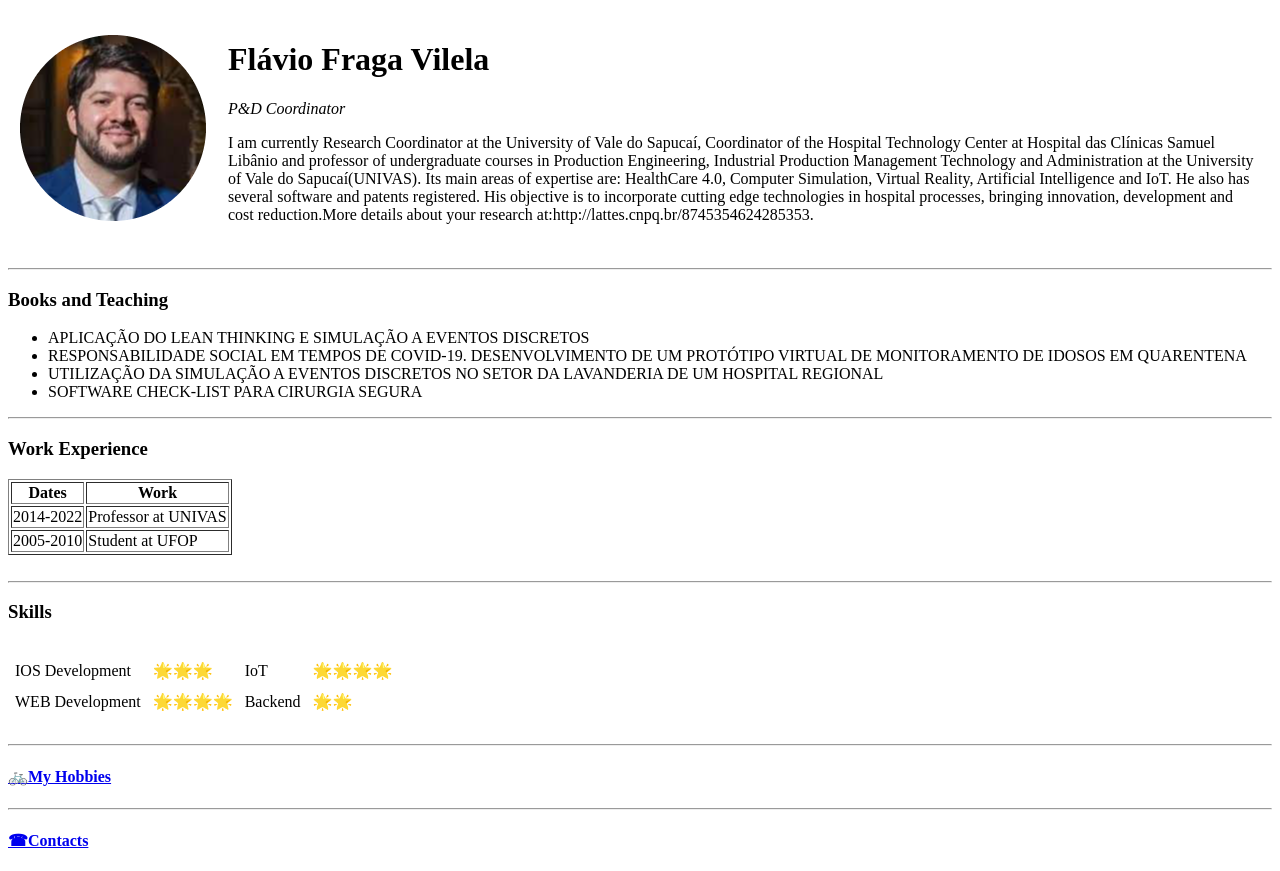
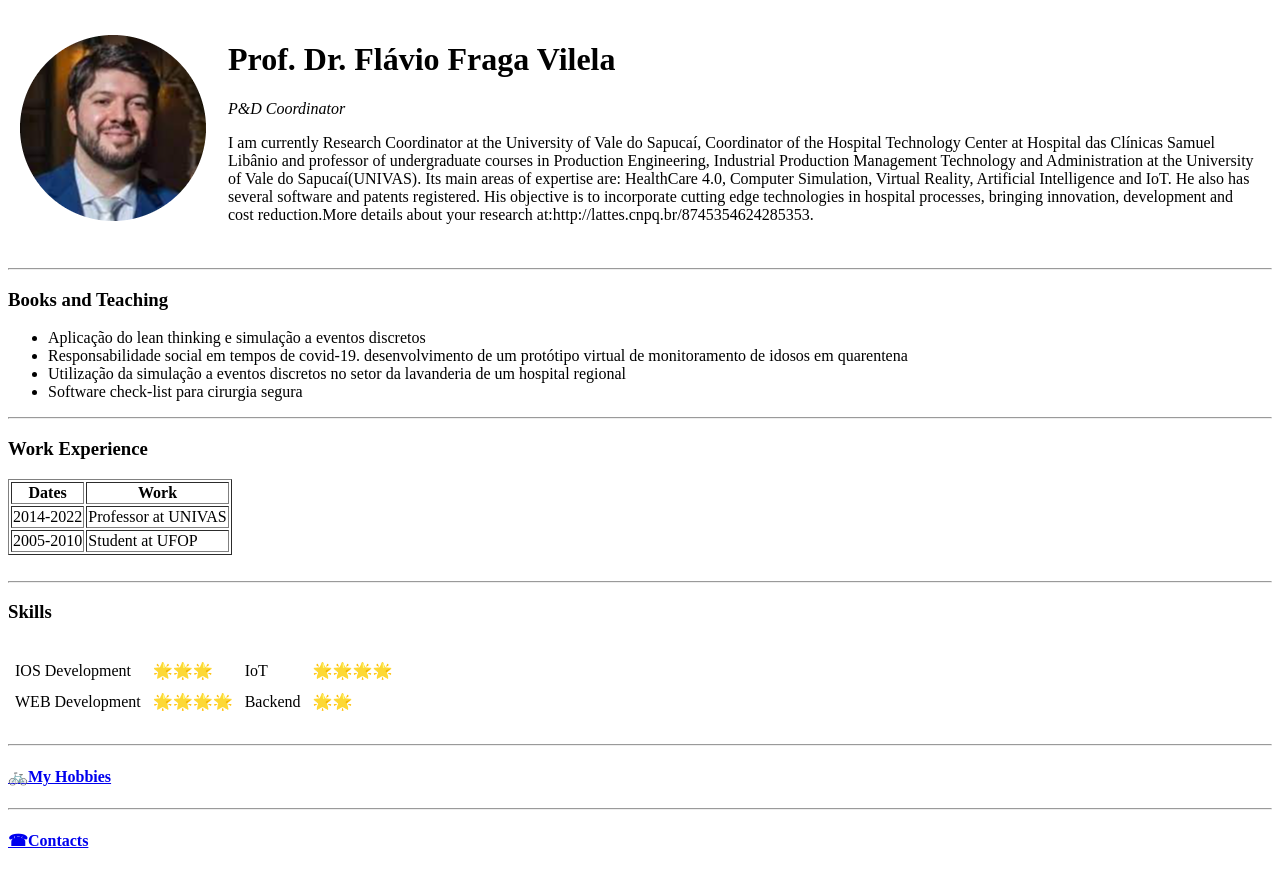
Before and after one commit to Flaviofvilela85/Website-Teste, a plain HTML site: page index.html in a window 1280 px wide. Drawn offline with Linux system fonts and the light colour scheme.

Commit message:
Update_v2

```diff
--- a/index.html
+++ b/index.html
@@ -8,7 +8,7 @@
     <table cellpadding="10">
       <tr>
         <td> <img src="flavio.png" alt="flavio profile picture"></td>
-        <td><h1>Flávio Fraga Vilela</h1>
+        <td><h1>Prof. Dr. Flávio Fraga Vilela</h1>
         <p><em>P&D Coordinator</em></p>
         <p>I am currently  Research  Coordinator  at  the University  of  Vale do  Sapucaí,  Coordinator  of the  Hospital  Technology  Center  at  Hospital das  Clínicas Samuel Libânio and professor of undergraduate courses in Production Engineering, Industrial Production Management  Technology  and  Administration  at the  University  of  Vale do  Sapucaí(UNIVAS). Its  main areas of expertise are: HealthCare 4.0, Computer Simulation, Virtual Reality, Artificial Intelligence and IoT. He also has several software and patents registered. His objective is to incorporate cutting edge technologies in hospital processes, bringing innovation, development and cost reduction.More details about your research at:http://lattes.cnpq.br/8745354624285353.</td>
       </tr>
@@ -19,10 +19,10 @@
    <hr>
    <h3>Books and Teaching</h3>
    <ul>
-     <li>APLICAÇÃO DO LEAN THINKING E SIMULAÇÃO A EVENTOS DISCRETOS</li>
-     <li>RESPONSABILIDADE SOCIAL EM TEMPOS DE COVID-19. DESENVOLVIMENTO DE UM PROTÓTIPO VIRTUAL DE MONITORAMENTO DE IDOSOS EM QUARENTENA</li>
-     <li>UTILIZAÇÃO DA SIMULAÇÃO A EVENTOS DISCRETOS NO SETOR DA LAVANDERIA DE UM HOSPITAL REGIONAL</li>
-     <li>SOFTWARE CHECK-LIST PARA CIRURGIA SEGURA</li>
+     <li>Aplicação do lean thinking e simulação a eventos discretos</li>
+     <li>Responsabilidade social em tempos de covid-19. desenvolvimento de um protótipo virtual de monitoramento de idosos em quarentena</li>
+     <li>Utilização da simulação a eventos discretos no setor da lavanderia de um hospital regional</li>
+     <li>Software check-list para cirurgia segura</li>
    </ul>
    <hr>
 
```
